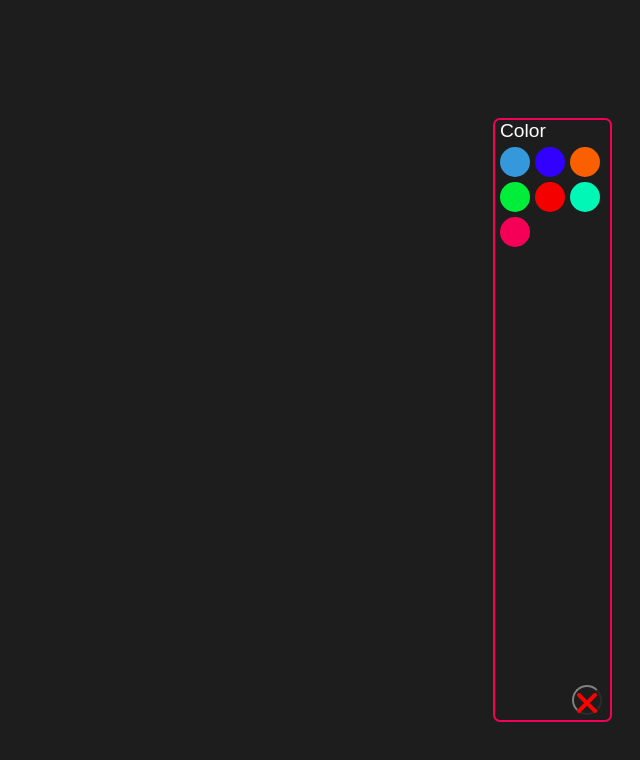
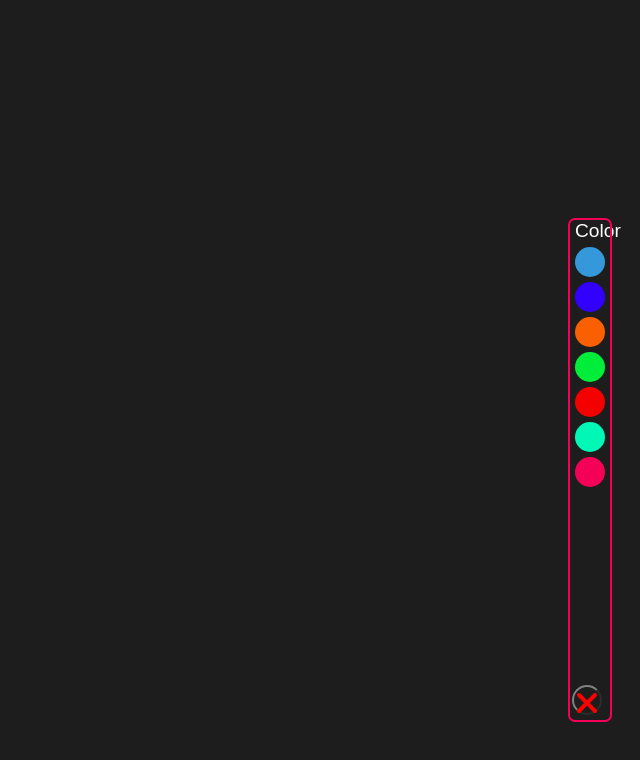
Before and after one commit to Matielota/Portfolio, a React (Create React App) app: page /setting in a window 1280 px wide. Shown: the top 760 px of the page, without its empty margins (640-1280 px from the left). Built offline with nearby package versions, Linux system fonts and the light colour scheme; a web font is replaced by a local one.

Commit message:
Update Setting.jsx

```diff
--- a/src/Setting.jsx
+++ b/src/Setting.jsx
@@ -14,8 +14,8 @@ const SettingContainer=styled.div`
     position: fixed;
     bottom:80px;
     right:30px;
-    height:600px;
-    width:115px;
+    height:500px;
+    width:40px;
     border-radius:5px;
     opacity:0;
     z-index:-5;
```
